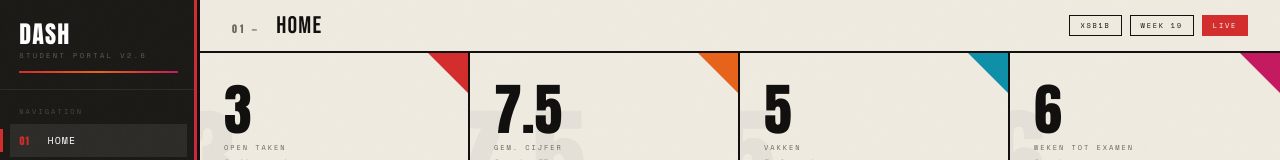
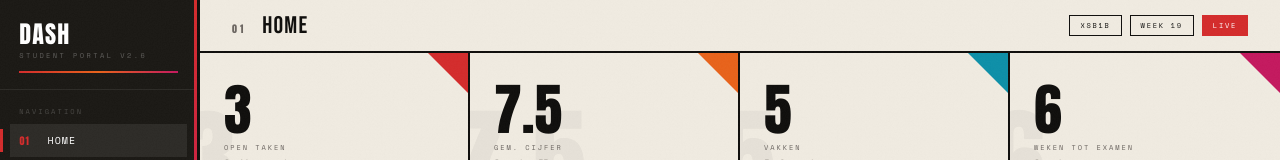
Before and after one commit to itzmitto/Dashboard, a React (Vite) app: page /main in a window 1280 px wide. Shown: the top 160 px of the page. Built offline with nearby package versions, Linux system fonts and the light colour scheme.

Commit message:
styling verbeterd

```diff
--- a/src/pages/main.tsx
+++ b/src/pages/main.tsx
@@ -6,7 +6,7 @@ export function HomeContent() {
     <div className="page-content">
       <div className="topbar">
         <div className="tb-left">
-          <span className="tb-chapter">01 —</span>
+          <span className="tb-chapter">01</span>
           <span className="tb-title">HOME</span>
         </div>
         <div className="tb-right">
```
